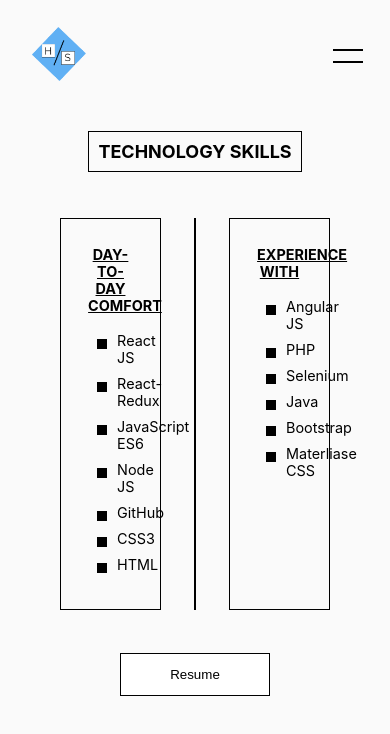
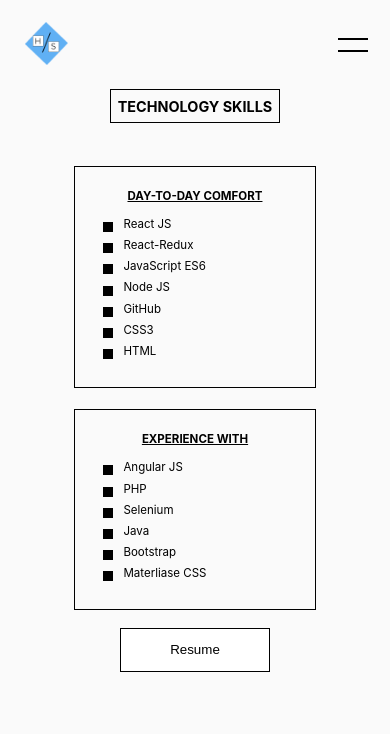
Before and after one commit to Heet1996/my-profile, a React app: page /skills in a window 390 px wide. Shown: the top 734 px of the page. Built offline with nearby package versions, Linux system fonts and the light colour scheme.

Commit message:
Final version added

```diff
--- a/src/components/About/About.js
+++ b/src/components/About/About.js
@@ -7,13 +7,13 @@
                 <div className="about-section__desc">
                 <p>Hi, I'm Heet Shah.</p>
                 <p>I'm a Freelance JavaScript Developer and formerly an Automation Test Engineer at Barclays and was a Full Stack Web Developer at Ascent Future Tech.
-                I've completed my Bachelors in Computer Science from VJTI, Mumbai in 2018 and started Web programming during my college days.
+                I've completed my Bachelors in Computer Science from VJTI, Mumbai in 2018 and my love to Web programming started during my college days.
                 </p>
                 <p>
-                I'm passionate about learning the latest and greatest technologies, whether that's the front-end or back-end.
+                I spend most of my time working with JavaScript, CSS3, HTML5.  New and open source web technologies make me super excited and I can’t wait to see what is to come of the web in the next few years.
                 </p>
                 <p>
-                 I also enjoy watching Sitcom  TV series and "The Office" is my all time favorite. Please <a href="/connect" style={{textTransform:"uppercase"}}>contact me</a> if you would like to work on a project together, or just want to chat
+                 In free time I enjoy watching Sitcom TV series and "The Office" is my all time favorite. Please feel free to <a href="/connect" style={{textDecoration:"underline"}}>contact me</a> if you would like to work on a project together, or just want to chat
                 </p>
                 </div>
             </div>
--- a/src/components/About/About.scss
+++ b/src/components/About/About.scss
@@ -8,7 +8,7 @@
     left: 50%;
     transform: translate(-50%,-50%);
     margin-top:5rem;
-
+    animation: myfirst 1s 1;
     &-section
     {
         max-width: 45rem;
@@ -28,3 +28,8 @@
 
     }
 }
+
+@keyframes myfirst {
+    0%   {left: 30%;}
+    100% {left:50%;}
+  }
--- a/src/components/Connect/Connect.scss
+++ b/src/components/Connect/Connect.scss
@@ -24,17 +24,21 @@
     {
         width: inherit;
         text-align: center;
+        animation: top-down 1s 1;
+        position: relative;
     }
     &-footer
     {
         display: flex;
         justify-content: center;
         list-style: none;
+        position: relative;
         & li
         {
             display: list-item;
             margin-left: 3rem;
         }
+        animation: bottom-up 1s 1;
     }
 
 }
@@ -71,3 +75,14 @@
     color: rgb(255, 255, 255);
 
 }
+
+@keyframes bottom-up
+{
+    0%{top:10%};
+    100%{top:0%};
+}
+@keyframes top-down
+{
+    0%{top:-10%};
+    100%{top:0%};
+}
--- a/src/components/Skills/Skills.scss
+++ b/src/components/Skills/Skills.scss
@@ -6,6 +6,7 @@
     align-items: center;
     width: 100%;
     height: 80%;
+
     & a,& a:active,& a:visited
     {
 
@@ -50,14 +51,37 @@
                     content: "";
                     position: absolute;
                     left: 0;
-                    top:7px;
+                    top:0.7rem;
                     width:10px;
                     height: 10px;
                     background-color: black;
                 }
             }
         }
+        @media screen and (max-width:600px) {
+            &
+            {
+                display: flex;
+                flex-direction: column;
+                justify-content: space-between;
+                align-items: center;
+                height: auto;
+                &__box
+                {
+                    width:70%;
+                    margin-top: 3rem;
+                }
 
+            }
+        }
+
+    }
+    @media screen and (max-width:600px) {
+        &
+        {
+
+            height: auto;
+        }
     }
 }
 .border
@@ -69,7 +93,8 @@
     min-width: 150px;
 	max-width: 250px;
 	display: block;
-	margin-top: 2.5rem;
+    margin-top: 2.5rem;
+    margin-bottom: 1.5rem;
 	padding: 1em 2em;
 	border: 1px solid black;
 	background: white;
--- a/src/components/UI/Logo.js
+++ b/src/components/UI/Logo.js
@@ -3,7 +3,7 @@
 
 let Logo=(props)=>(
     <div className="logo-space">
-        <img src={require('./Heet.png')} alt={"My Logo"} className="logo-space__img"/>
+        <a href="/"><img src={require('./Heet.png')} alt={"My Logo"} className="logo-space__img"/></a>
     </div>
 );
 
--- a/src/index.scss
+++ b/src/index.scss
@@ -20,18 +20,19 @@
 */
 //mixins
 @mixin respond($breakpoint) {
-  @if $breakpoint==small-phone{
-    @media (max-width: 25em) {@content};
-    }
-  @if $breakpoint==phone{
-  @media (max-width: 37.5em) {@content};
-  }
-  @if $breakpoint==tab-port{
-  @media (max-width:56.25em) {@content};
-  }
+
   @if $breakpoint==tab-land{
       @media (max-width:75em) {@content};
   }
+  @if $breakpoint==tab-port{
+    @media (max-width:56.25em) {@content};
+    }
+    @if $breakpoint==phone{
+      @media (max-width: 37.5em) {@content};
+      }
+      @if $breakpoint==small-phone{
+        @media (max-width: 25em) {@content};
+        }
   @if $breakpoint==desk{
       @media (min-width:112.5em) {@content};
   }
@@ -41,25 +42,34 @@
 :root
 {
   --background-container: rgba(96, 176, 244,0.8);
-  font-size:62.5%;
-  @include respond(small-phone){    //width<400
-    font-size:30%;          //1 rem =8px  viz. 50%
- }
+}
+
+*, *::before, *::after {
+  box-sizing: border-box;
+  margin:0px;
+  padding: 0px;
+}
+html
+{
+    font-size:62.5%;
+
+    @include respond(desk){
+        font-size:85%;          //1 rem = 12px viz. 12/16
+    }
+    @include respond(tab-land){   //width<1200
+      font-size:56.25%;          //1 rem=9px viz. 9/16
+    }
+  @include respond(tab-port){    //width<900
+    font-size:50%;          //1 rem =8px  viz. 50%
+
+  }
   @include respond(phone){    //width<900
     font-size:45%;          //1 rem =8px  viz. 50%
- }
-  @include respond(tab-port){    //width<900
-    font-size:50%;          //1 rem =8px  viz. 50%
- }
-  @include respond(tab-land){   //width<1200
-    font-size:56.25%;          //1 rem=9px viz. 9/16
- }
-   @include respond(desk){
-      font-size:75%;          //1 rem = 12px viz. 12/16
-   }
+  }
+
+
 
 }
-
 body {
   margin: 0;
   font-size: 1.6rem;
@@ -71,8 +81,3 @@
 
 
 }
-*, *::before, *::after {
-  box-sizing: border-box;
-  margin:0px;
-  padding: 0px;
-}
```
